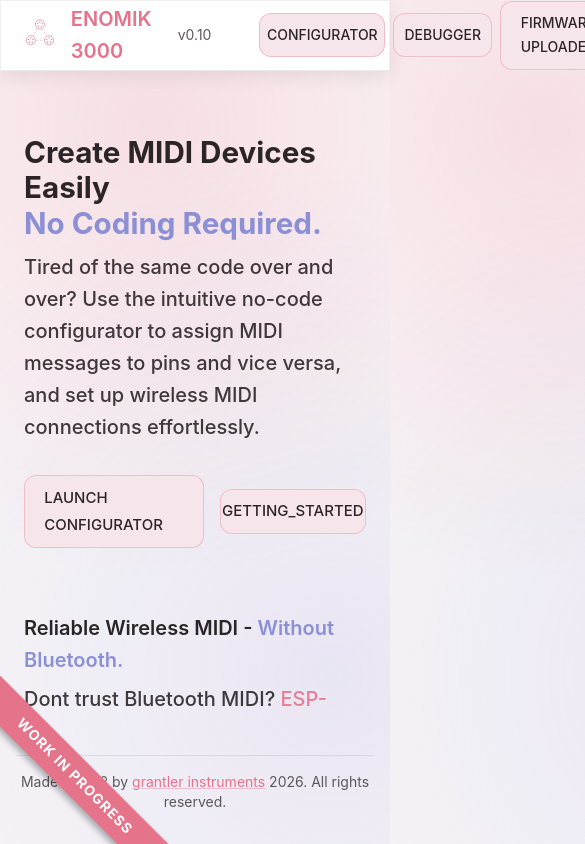
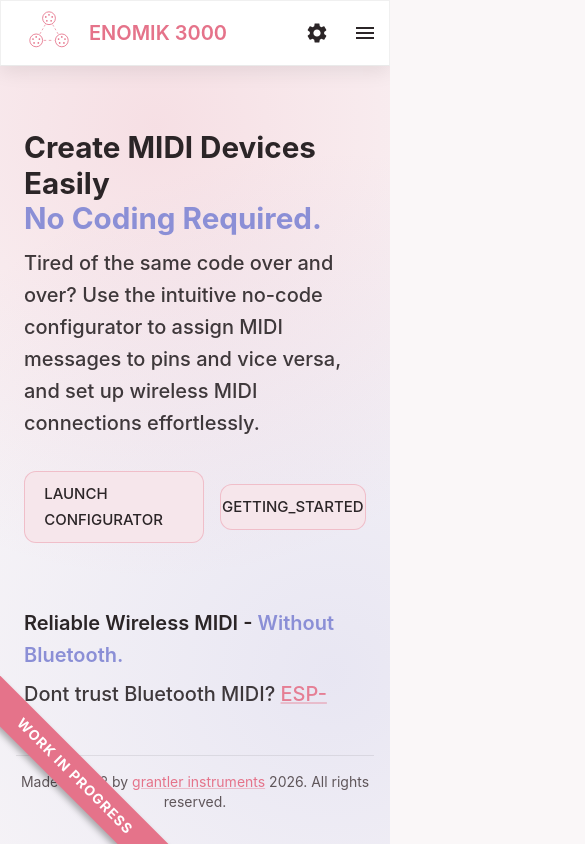
Before and after one commit to grantler-instruments/enomik-app, a React (Vite) app in the folder app/: page /uploader in a window 390 px wide. Shown: the top 844 px of the page, 585 px wide, since content can reach past the window. Built offline with nearby package versions, Linux system fonts and the light colour scheme.

Commit message:
added drawer menu for mobile view

```diff
--- a/app/src/components/Header.tsx
+++ b/app/src/components/Header.tsx
@@ -1,11 +1,10 @@
-import React from "react";
+import React, { useState } from "react";
 import AppBar from "@mui/material/AppBar";
 import Toolbar from "@mui/material/Toolbar";
 import Typography from "@mui/material/Typography";
 import Box from "@mui/material/Box";
-import { Settings as SettingsIcon } from "@mui/icons-material";
-
-import { Button, IconButton } from "@mui/material";
+import { Settings as SettingsIcon, Menu as MenuIcon } from "@mui/icons-material";
+import { Button, IconButton, Drawer, List, ListItem, ListItemButton, ListItemText, useMediaQuery, useTheme } from "@mui/material";
 import { NavLink, useNavigate } from "react-router-dom";
 import { useAppStore } from "../store/app";
 import { ESP_NOW_VERSION_MAJOR, ESP_NOW_VERSION_MINOR } from "../store/io";
@@ -13,9 +12,14 @@ import Logo from "./Logo";
 
 const Header: React.FC = () => {
   const navigate = useNavigate();
+  const theme = useTheme();
+  const isMobile = useMediaQuery(theme.breakpoints.down('md'));
+  const [mobileMenuOpen, setMobileMenuOpen] = useState(false);
+
   const setShowSettingsModal = useAppStore(
     (state) => state.setShowSettingsModal
   );
+
   const menu = [
     { label: "Configurator", path: "/configurator" },
     { label: "Debugger", path: "/debugger" },
@@ -23,7 +27,12 @@ const Header: React.FC = () => {
     { label: "Firmware Uploader", path: "/uploader" },
   ];
 
+  const handleMobileMenuClose = () => {
+    setMobileMenuOpen(false);
+  };
+
   return (
+    <>
       <AppBar position="static" color="transparent" elevation={2}>
         <Toolbar sx={{ display: "flex", gap: 2 }}>
           <Box display={"flex"} alignItems="center" gap={1} onClick={() => navigate("/")} sx={{ cursor: "pointer" }}>
@@ -37,12 +46,14 @@ const Header: React.FC = () => {
             >
               enomik 3000
             </Typography>
-          <Typography variant="body2" color="textSecondary" sx={{ mr: 2 }}>
+            <Typography variant="body2" color="textSecondary" sx={{ mr: 2, display: { xs: 'none', sm: 'block' } }}>
               v{ESP_NOW_VERSION_MAJOR}.{ESP_NOW_VERSION_MINOR}
             </Typography>
           </Box>
           <Box flex={1} />
 
+          {/* Desktop Menu */}
+          {!isMobile && (
             <Box sx={{ display: "flex", alignItems: "center", gap: 1 }}>
               {menu.map((item) => (
                 <Button
@@ -68,8 +79,64 @@ const Header: React.FC = () => {
                 <SettingsIcon />
               </IconButton>
             </Box>
+          )}
+
+          {/* Mobile Menu Button */}
+          {isMobile && (
+            <Box sx={{ display: "flex", alignItems: "center", gap: 1 }}>
+              <IconButton
+                onClick={() => setShowSettingsModal(true)}
+                color="inherit"
+              >
+                <SettingsIcon />
+              </IconButton>
+              <IconButton
+                onClick={() => setMobileMenuOpen(true)}
+                color="inherit"
+                edge="end"
+              >
+                <MenuIcon />
+              </IconButton>
+            </Box>
+          )}
         </Toolbar>
       </AppBar>
+
+      {/* Mobile Drawer */}
+      <Drawer
+        anchor="right"
+        open={mobileMenuOpen}
+        onClose={handleMobileMenuClose}
+      >
+        <Box
+          sx={{ width: 250 }}
+          role="presentation"
+        >
+          <List>
+            {menu.map((item) => (
+              <ListItem key={item.path} disablePadding>
+                <ListItemButton
+                  component={NavLink}
+                  to={item.path}
+                  onClick={handleMobileMenuClose}
+                  sx={{
+                    "&.active": {
+                      backgroundColor: "primary.main",
+                      color: "primary.contrastText",
+                      "& .MuiListItemText-primary": {
+                        fontWeight: 600,
+                      },
+                    },
+                  }}
+                >
+                  <ListItemText primary={item.label} />
+                </ListItemButton>
+              </ListItem>
+            ))}
+          </List>
+        </Box>
+      </Drawer>
+    </>
   );
 };
 
```
Lines whose indentation alone changed are shown as unchanged.
